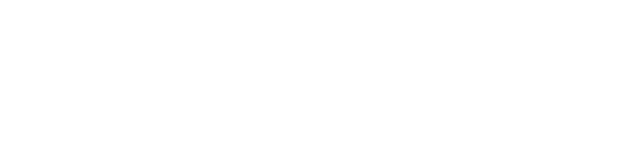
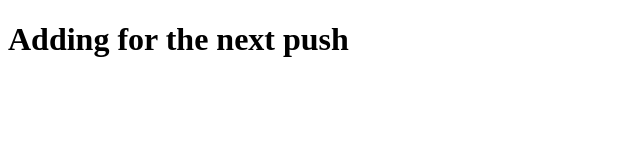
Before and after one commit to BaptisteMahe/git-one, a plain HTML site: page index.html in a window 1280 px wide. Shown: the whole page, without its empty margins (0-640 px from the left). Drawn offline with Linux system fonts and the light colour scheme.

Commit message:
added h1

```diff
--- a/index.html
+++ b/index.html
@@ -5,7 +5,7 @@
     <title>I'm the new title</title>
   </head>
   <body>
-
+    <h1>Adding for the next push</h1>
   </body>
 
 </html>
```
